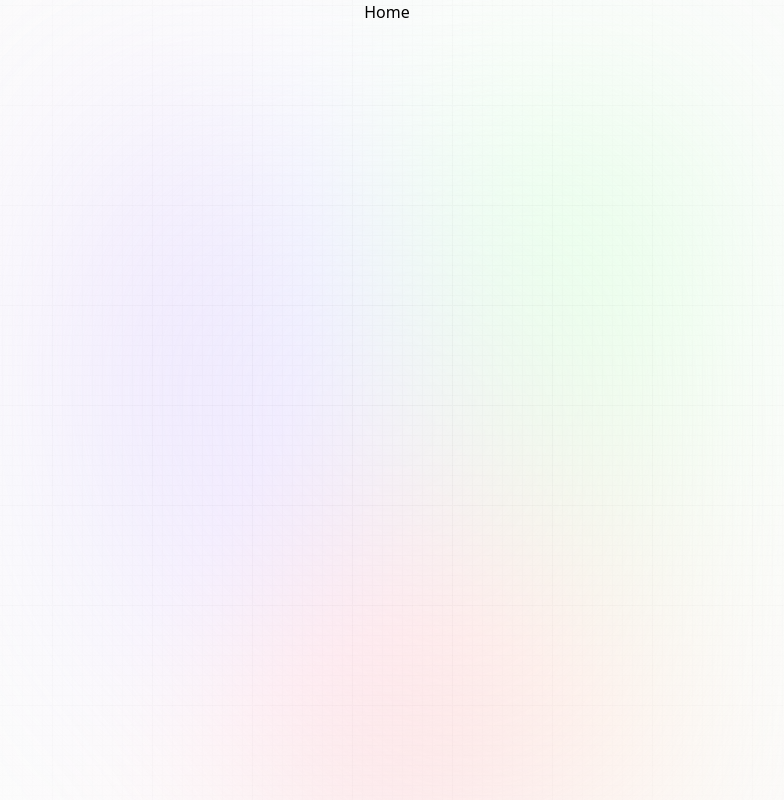
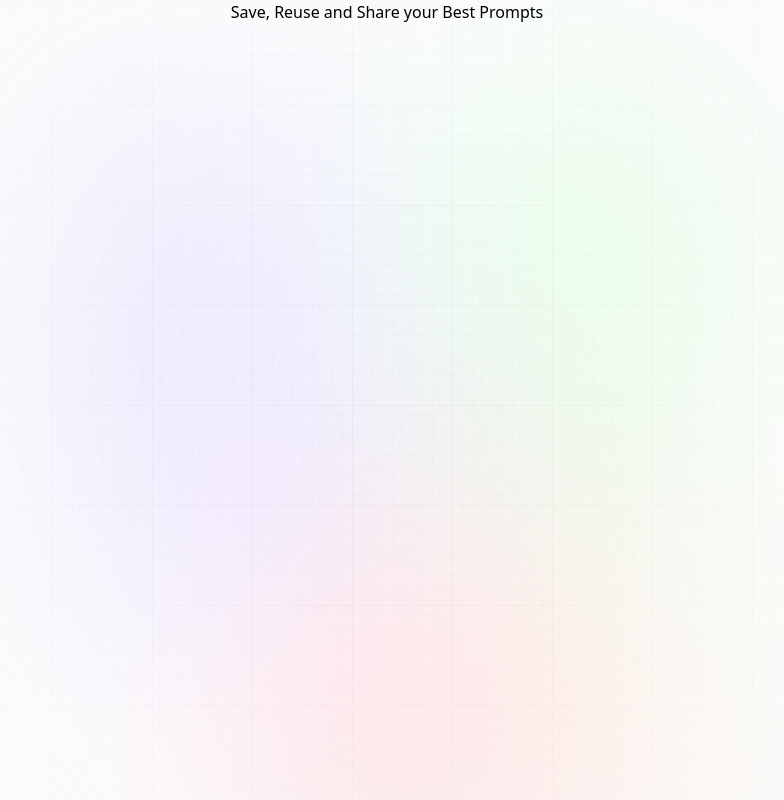
Before and after one commit to hmalindu1/prompt-wallet, a Next.js app: page / in a window 1280 px wide. Shown: the whole page, without its empty margins (253-1037 px from the left). Built offline with nearby package versions, Linux system fonts and the light colour scheme.

Commit message:
Home page title added

```diff
--- a/app/page.tsx
+++ b/app/page.tsx
@@ -1,6 +1,8 @@
 const Home = () => {
   return (
-    <div>Home</div>
+    <section className="w-full flex-center flex-col">
+      <h1>Save, Reuse and Share your Best Prompts</h1>
+    </section>
   )
 }
 
```
